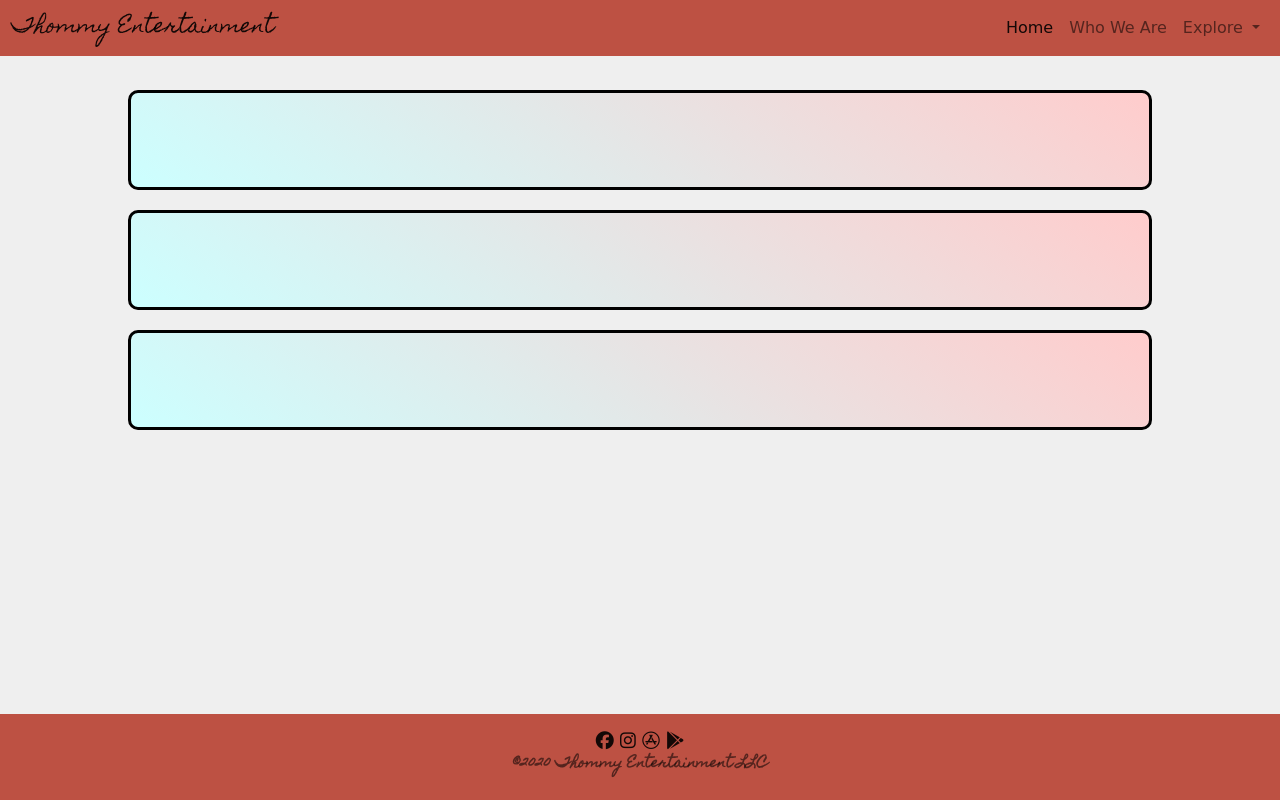
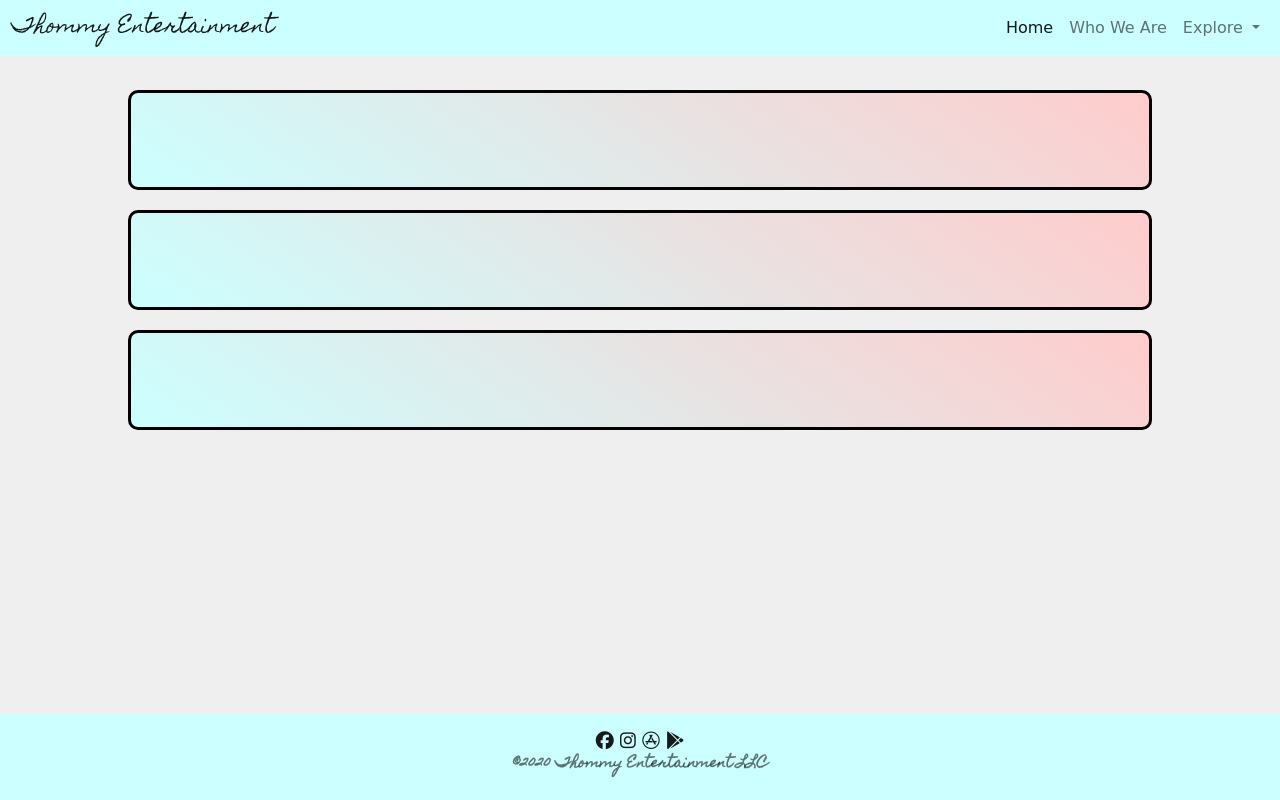
Before and after one commit to smcmillan28/thommy-music, a plain HTML site: page index.html in a window 1280 px wide. Drawn offline with nearby package versions, Linux system fonts and the light colour scheme; a web font is replaced by a local one.

Commit message:
changed navbar and footer bkgd color

```diff
--- a/index.html
+++ b/index.html
@@ -16,7 +16,7 @@
 
 <body class="body">
   <header>
-    <nav class="navbar navbar-expand-lg navbar-light fixed-top" style="background-color: #bd5143">
+    <nav class="navbar navbar-expand-lg navbar-light fixed-top" style="background-color: #ccffff">
       <div class="container-fluid">
         <a class="navbar-brand" href="#">Thommy Entertainment</a>
         <button class="navbar-toggler" type="button" data-bs-toggle="collapse" data-bs-target="#navbarNavDropdown"
@@ -58,7 +58,7 @@
   </div>
 
   <footer class="footer">
-    <nav class="navbar fixed-bottom navbar-light" style="background-color: #bd5143;">
+    <nav class="navbar fixed-bottom navbar-light" style="background-color: #ccffff;">
       <div class="container-fluid justify-content-center">
         <span class="navbar-text">
           <a href="#" target="_blank"><i class="fab fa-facebook"></i></a>
```
